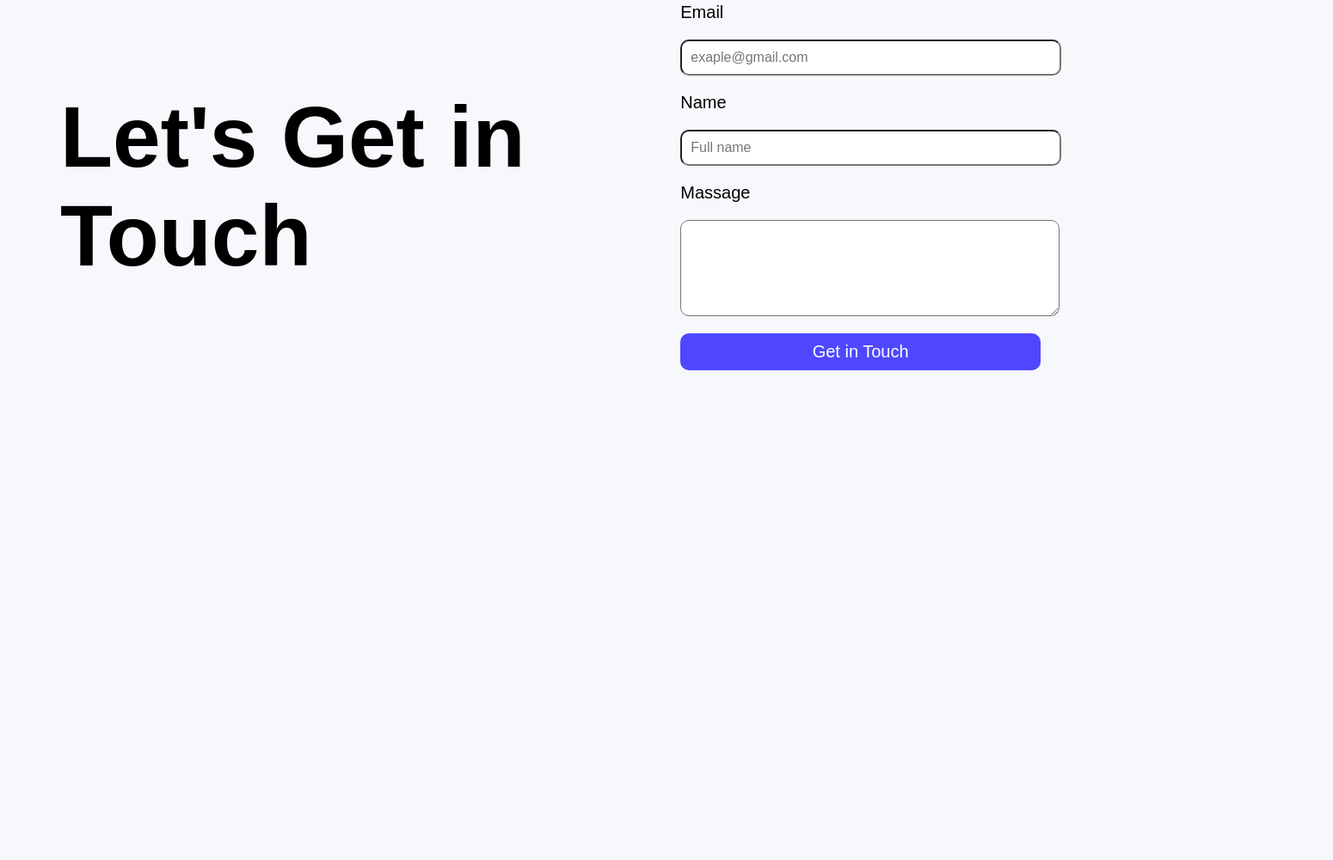
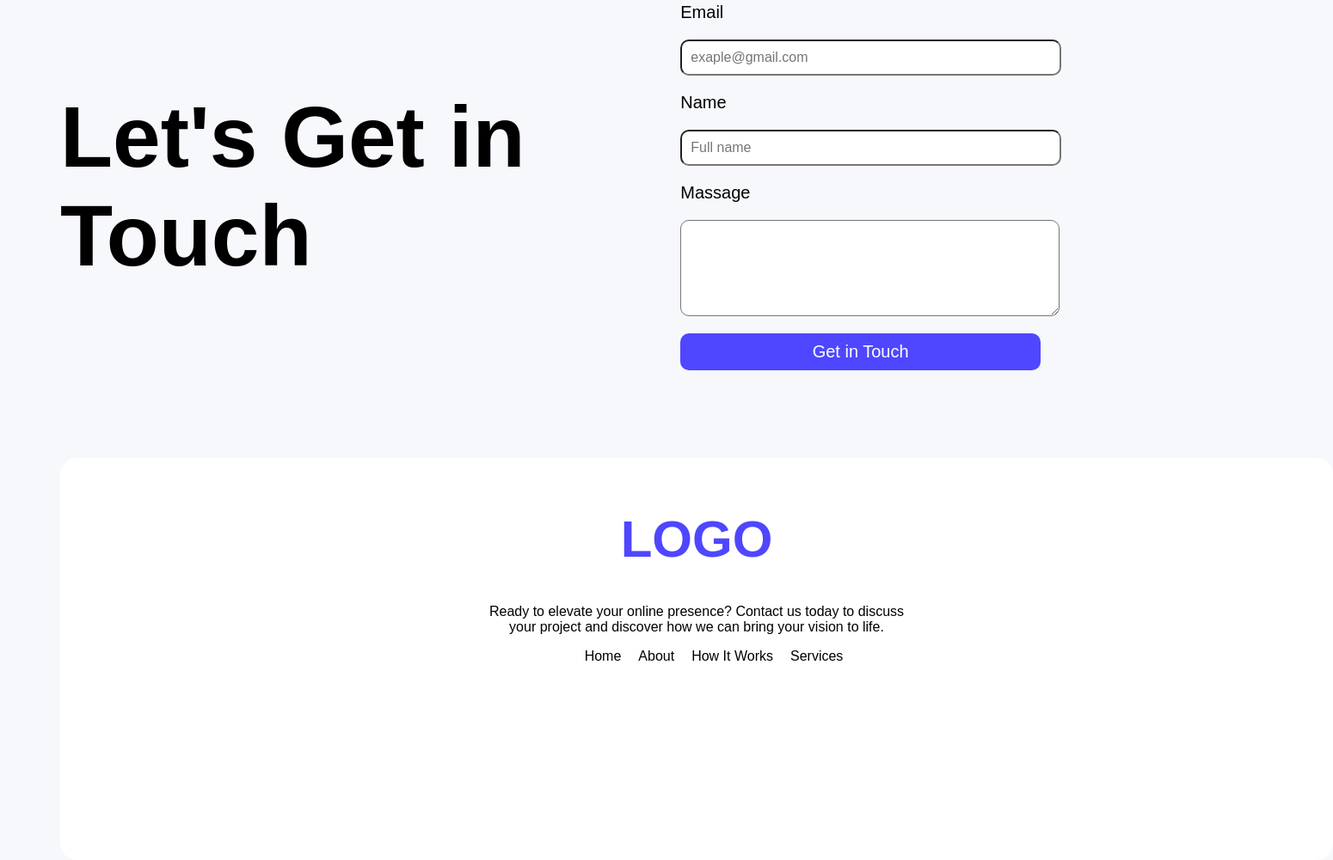
Before and after one commit to faizullahalfahim/assignment, a plain HTML site: page index.html in a window 1280 px wide. Shown: the part 1665-2666 px from the top of the page at 86% size, 1550 px wide, since content can reach past the window. Before the commit the page ends 2198 px from the top, so only its background shows below. Drawn offline with Linux system fonts and the light colour scheme.

Commit message:
added footer

```diff
--- a/index.html
+++ b/index.html
@@ -68,6 +68,20 @@
       </div>
     </main>
     <footer>
+        <div class="footer-section">
+            <h1 class="footer-logo"> LOGO</h1>
+            <p> Ready to elevate your online presence? Contact us today to discuss<br>  your project and discover how we can bring your vision to life.
+            </p>
+            <ul class="footer-list">
+                <li> Home</li>
+                <li>About </li>
+                <li> How It Works</li>
+                <li> Services</li>
+
+            </ul>
+
+
+        </div>
 
     </footer>
 
--- a/style.css
+++ b/style.css
@@ -120,3 +120,24 @@ header{
     width: 100%;
     padding: 10px;
  }
+ .footer-section{
+    width: 1440px;
+    height: 428px;
+    background-color: white;
+    text-align: center;
+    padding: 20px;
+    border-radius:20px ;
+ }
+ .footer-list {
+    list-style: none ;
+    display: flex;
+    gap: 20px;
+    text-align: center;
+    align-items: center;
+    justify-content:center ;
+
+ }
+ .footer-logo{
+    color:#4E47FF ;
+    font-size: 60px;
+ }
```
